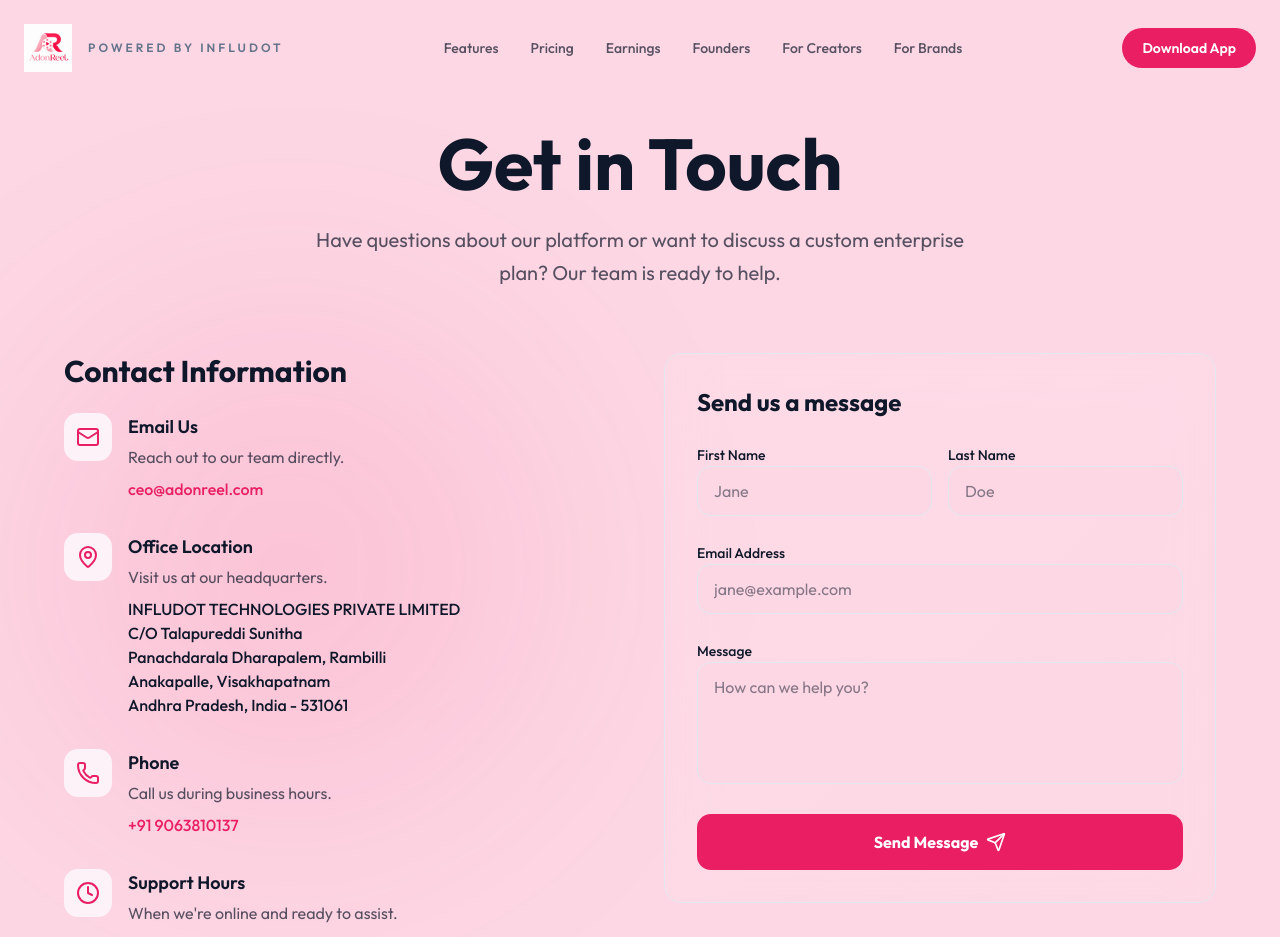
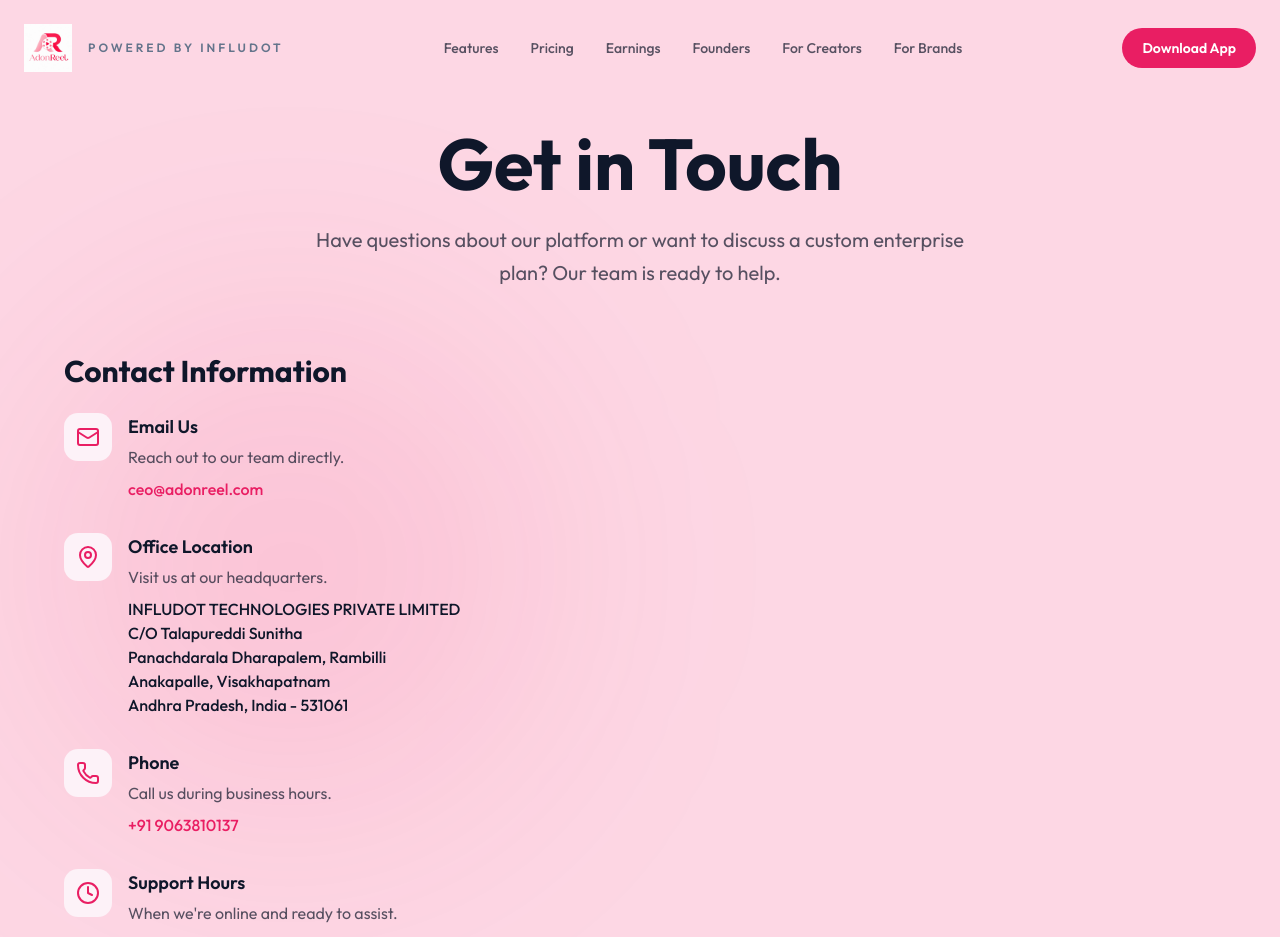
Before and after one commit to gyekula-source/AdOnReel, a Next.js app: page /contact in a window 1280 px wide. Shown: the top 937 px of the page. Built offline with nearby package versions, Linux system fonts and the light colour scheme.

Commit message:
Initial Commit

```diff
--- a/src/app/contact/page.tsx
+++ b/src/app/contact/page.tsx
@@ -2,17 +2,9 @@
 
 import { SlideUp } from "@/components/animations/SlideUp";
 import { GlassCard } from "@/components/ui/glass-card";
-import { Mail, MapPin, Phone, Clock, Send } from "lucide-react";
-import { useState } from "react";
+import { Mail, MapPin, Phone, Clock } from "lucide-react";
 
 export default function ContactPage() {
-  const [submitted, setSubmitted] = useState(false);
-
-  const handleSubmit = (e: React.FormEvent) => {
-    e.preventDefault();
-    setSubmitted(true);
-    setTimeout(() => setSubmitted(false), 3000);
-  };
 
   return (
     <div className="min-h-screen pt-32 pb-20 px-4 md:px-8 bg-background relative overflow-hidden">
@@ -28,7 +20,7 @@
           </div>
         </SlideUp>
 
-        <div className="grid md:grid-cols-2 gap-12">
+        <div className="grid md:grid-cols-1 gap-12">
           {/* Contact Info */}
           <SlideUp delay={0.1}>
             <div className="space-y-8">
@@ -90,43 +82,6 @@
             </div>
           </SlideUp>
 
-          {/* Contact Form */}
-          <SlideUp delay={0.2}>
-            <GlassCard className="p-8 border-border">
-              <h3 className="text-2xl font-bold mb-6">Send us a message</h3>
-              <form onSubmit={handleSubmit} className="space-y-6">
-                <div className="grid grid-cols-2 gap-4">
-                  <div className="space-y-2">
-                    <label className="text-sm font-medium text-foreground">First Name</label>
-                    <input type="text" placeholder="Jane" required className="w-full px-4 py-3 bg-card border border-border rounded-xl focus:outline-none focus:ring-2 focus:ring-primary/50 text-foreground" />
-                  </div>
-                  <div className="space-y-2">
-                    <label className="text-sm font-medium text-foreground">Last Name</label>
-                    <input type="text" placeholder="Doe" required className="w-full px-4 py-3 bg-card border border-border rounded-xl focus:outline-none focus:ring-2 focus:ring-primary/50 text-foreground" />
-                  </div>
-                </div>
-
-                <div className="space-y-2">
-                  <label className="text-sm font-medium text-foreground">Email Address</label>
-                  <input type="email" placeholder="jane@example.com" required className="w-full px-4 py-3 bg-card border border-border rounded-xl focus:outline-none focus:ring-2 focus:ring-primary/50 text-foreground" />
-                </div>
-
-                <div className="space-y-2">
-                  <label className="text-sm font-medium text-foreground">Message</label>
-                  <textarea placeholder="How can we help you?" rows={4} required className="w-full px-4 py-3 bg-card border border-border rounded-xl focus:outline-none focus:ring-2 focus:ring-primary/50 text-foreground resize-none"></textarea>
-                </div>
-
-                <button
-                  type="submit"
-                  disabled={submitted}
-                  className="w-full py-4 bg-primary text-primary-foreground font-bold rounded-xl hover:bg-primary/90 transition-colors flex items-center justify-center gap-2 disabled:opacity-70"
-                >
-                  {submitted ? "Message Sent!" : "Send Message"}
-                  {!submitted && <Send className="w-5 h-5" />}
-                </button>
-              </form>
-            </GlassCard>
-          </SlideUp>
         </div>
       </div>
     </div>
--- a/src/app/privacy-policy/page.tsx
+++ b/src/app/privacy-policy/page.tsx
@@ -69,7 +69,7 @@
             </div>
             <div className="flex flex-col sm:flex-row gap-2 sm:gap-6">
               <span className="text-muted text-sm uppercase tracking-widest w-24">Privacy</span>
-              <a href="mailto:privacy@adonreel.in" className="text-blue-400 hover:text-primary transition-colors">privacy@adonreel.in</a>
+              <a href="mailto:ceo@adonreel.in" className="text-blue-400 hover:text-primary transition-colors">privacy@adonreel.in</a>
             </div>
           </div>
         </div>
--- a/src/components/home/RevenueCalculator.tsx
+++ b/src/components/home/RevenueCalculator.tsx
@@ -54,7 +54,7 @@
                   <input
                     type="range"
                     min="1000"
-                    max="1000000"
+                    max="100000"
                     step="1000"
                     value={views}
                     onChange={(e) => setViews(Number(e.target.value))}
@@ -70,7 +70,7 @@
                   <input
                     type="range"
                     min="100"
-                    max="100000"
+                    max="50000"
                     step="100"
                     value={likes}
                     onChange={(e) => setLikes(Number(e.target.value))}
@@ -86,7 +86,7 @@
                   <input
                     type="range"
                     min="10"
-                    max="50000"
+                    max="10000"
                     step="10"
                     value={shares}
                     onChange={(e) => setShares(Number(e.target.value))}
--- a/src/components/layout/Navbar.tsx
+++ b/src/components/layout/Navbar.tsx
@@ -45,7 +45,7 @@
           <Link href="/features" className="text-sm font-medium text-foreground/70 hover:text-foreground transition-colors">Features</Link>
           <Link href="/pricing" className="text-sm font-medium text-foreground/70 hover:text-foreground transition-colors">Pricing</Link>
           <Link href="/earnings" className="text-sm font-medium text-foreground/70 hover:text-foreground transition-colors">Earnings</Link>
-          <a href="#founders" className="text-sm font-medium text-foreground/70 hover:text-foreground transition-colors cursor-pointer">Founders</a>
+          <Link href="/#founders" className="text-sm font-medium text-foreground/70 hover:text-foreground transition-colors">Founders</Link>
           <Link href="/creators" className="text-sm font-medium text-foreground/70 hover:text-foreground transition-colors">For Creators</Link>
           <Link href="/brands" className="text-sm font-medium text-foreground/70 hover:text-foreground transition-colors">For Brands</Link>
         </nav>
```
